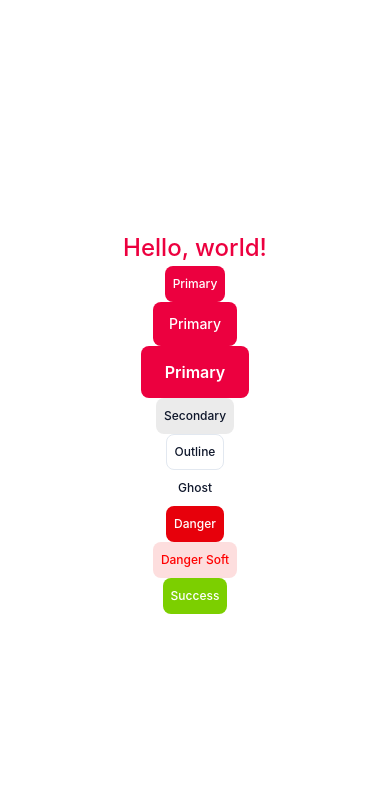
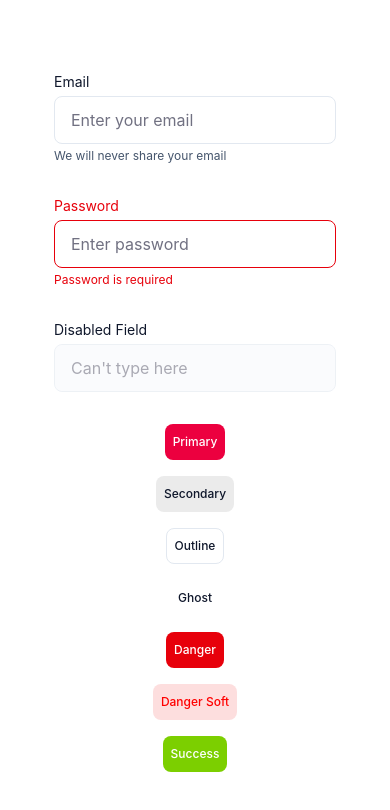
Before and after one commit to giorgigordiashvili/aimenu-mobile-app, a React Native app: screen / in a window 390 px wide. Shown: the top 810 px of the page. Built offline with nearby package versions, Linux system fonts and the light colour scheme.

Commit message:
added TextInput component

```diff
--- a/App.tsx
+++ b/App.tsx
@@ -1,4 +1,5 @@
 import { Text, StyleSheet, View } from "react-native";
+import { TextInput } from "./src/components/ui/TextInput";
 import { colors } from "./src/theme/colors";
 import { typography } from "./src/theme/typography";
 import { Button } from "./src/components/Button/Button";
@@ -6,14 +7,24 @@ import { Button } from "./src/components/Button/Button";
 export default function MyComponent() {
   return (
     <View style={styles.container}>
-      <Text
-        style={[typography.h1, { color: colors.primary, textAlign: "center" }]}
-      >
-        Hello, world!
-      </Text>
+      <TextInput
+        label="Email"
+        placeholder="Enter your email"
+        hint="We will never share your email"
+      />
+
+      <TextInput
+        label="Password"
+        placeholder="Enter password"
+        error="Password is required"
+      />
+
+      <TextInput
+        label="Disabled Field"
+        placeholder="Can't type here"
+        disabled
+      />
       <Button title="Primary" size="sm" onPress={() => {}} />
-      <Button title="Primary" size="md" onPress={() => {}} />
-      <Button title="Primary" size="lg" onPress={() => {}} />
 
       <Button
         title="Secondary"
@@ -38,6 +49,7 @@ export default function MyComponent() {
 const styles = StyleSheet.create({
   container: {
     flex: 1,
+    gap: 16,
     justifyContent: "center",
     alignItems: "center",
     backgroundColor: colors.white,
--- /dev/null
+++ b/src/components/ui/TextInput.tsx
@@ -0,0 +1,116 @@
+import React, { useState } from "react";
+import {
+  View,
+  TextInput as RNTextInput,
+  Text,
+  StyleSheet,
+  TextInputProps as RNTextInputProps,
+} from "react-native";
+import { colors, typography, spacing, borderRadius } from "../../theme";
+import { textColors } from "../../theme/colors";
+
+interface TextInputProps extends RNTextInputProps {
+  label?: string;
+  error?: string;
+  hint?: string;
+  leftIcon?: React.ReactNode;
+  rightIcon?: React.ReactNode;
+  disabled?: boolean;
+}
+
+export const TextInput: React.FC<TextInputProps> = ({
+  label,
+  error,
+  hint,
+  leftIcon,
+  rightIcon,
+  disabled = false,
+  style,
+  ...props
+}) => {
+  const [isFocused, setIsFocused] = useState(false);
+
+  const getBorderColor = () => {
+    if (error) return colors.error;
+    if (isFocused) return colors.primary;
+    return colors.light;
+  };
+
+  return (
+    <View style={styles.container}>
+      {label && (
+        <Text style={[styles.label, error && styles.labelError]}>{label}</Text>
+      )}
+
+      <View
+        style={[
+          styles.inputWrapper,
+          { borderColor: getBorderColor() },
+          disabled && styles.disabled,
+        ]}
+      >
+        {leftIcon && <View style={styles.icon}>{leftIcon}</View>}
+
+        <RNTextInput
+          style={[styles.input, style]}
+          editable={!disabled}
+          placeholderTextColor={textColors.placeholder}
+          onFocus={() => setIsFocused(true)}
+          onBlur={() => setIsFocused(false)}
+          {...props}
+        />
+
+        {rightIcon && <View style={styles.icon}>{rightIcon}</View>}
+      </View>
+
+      {error && <Text style={styles.errorText}>{error}</Text>}
+      {hint && !error && <Text style={styles.hintText}>{hint}</Text>}
+    </View>
+  );
+};
+
+const styles = StyleSheet.create({
+  container: {
+    marginBottom: spacing.md,
+  },
+  label: {
+    ...typography.textSm,
+    color: textColors.primary,
+    marginBottom: spacing.xs,
+  },
+  labelError: {
+    color: colors.error,
+  },
+  inputWrapper: {
+    flexDirection: "row",
+    alignItems: "center",
+    borderWidth: 1,
+    borderColor: colors.light,
+    borderRadius: borderRadius.md, // 8
+    paddingHorizontal: spacing.md, // 16
+    height: 48,
+    backgroundColor: colors.white,
+  },
+  input: {
+    flex: 1,
+    ...typography.textBase,
+    color: textColors.primary,
+  },
+  icon: {
+    marginHorizontal: spacing.xs,
+  },
+  disabled: {
+    backgroundColor: colors.state50,
+    opacity: 0.6,
+  },
+  errorText: {
+    ...typography.textXs,
+    color: colors.error,
+    marginTop: spacing.xs,
+  },
+  hintText: {
+    ...typography.textXs,
+    color: textColors.secondary,
+    marginTop: spacing.xs,
+  },
+});
```
